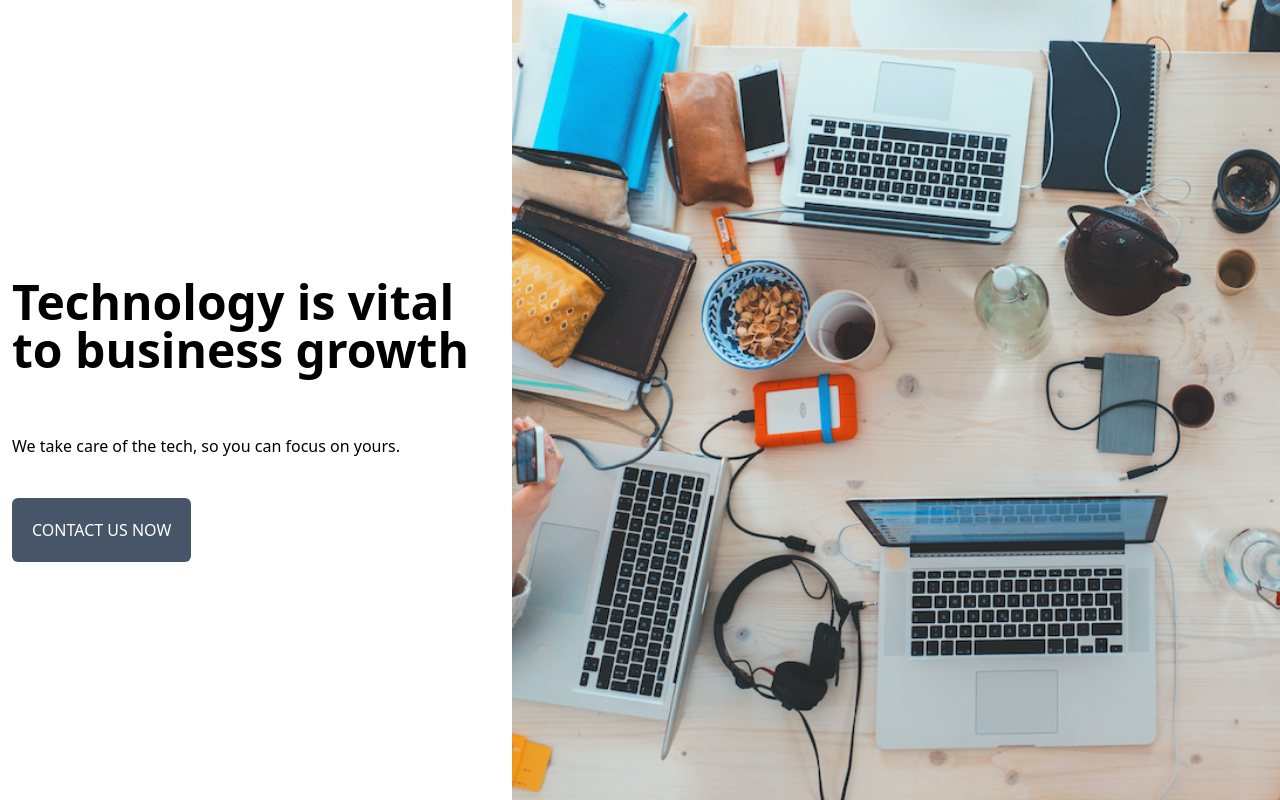
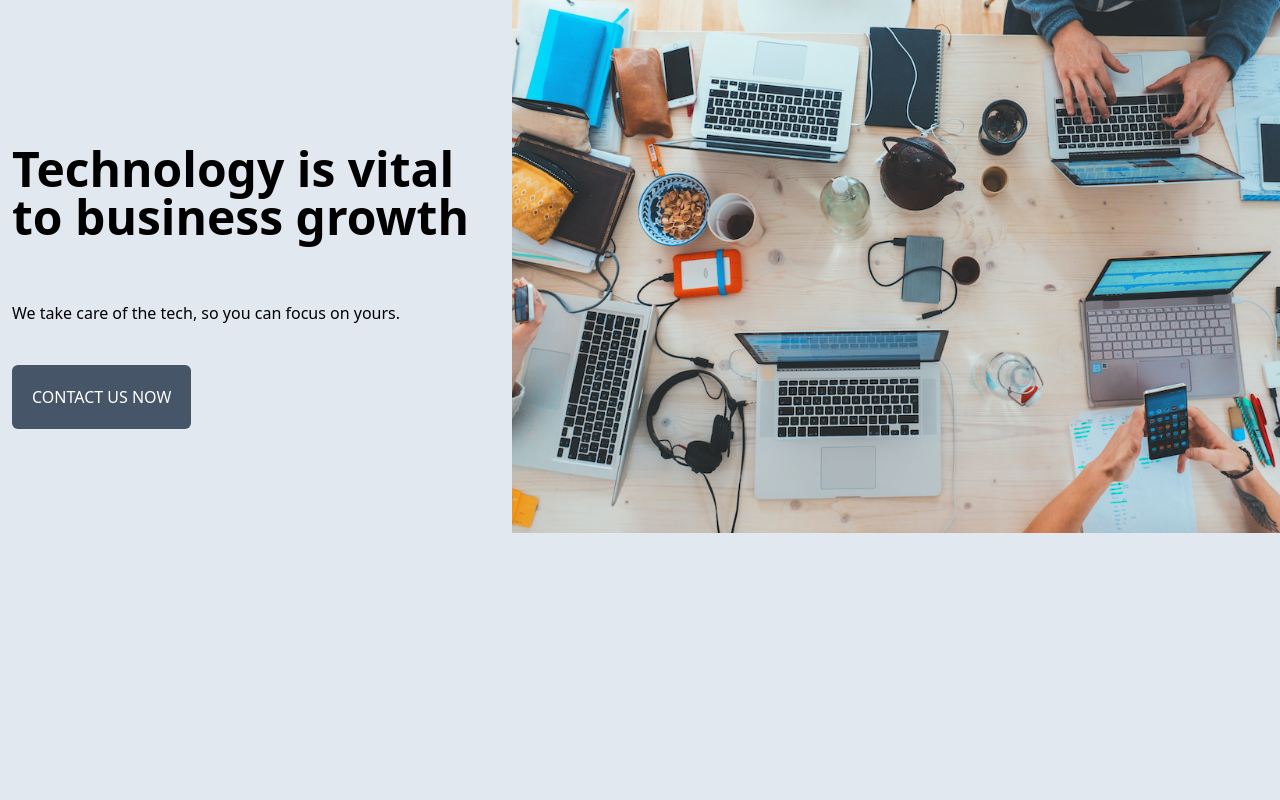
Before and after one commit to pixieworkspace/pixieworkspace.com, a Nuxt app: page / in a window 1280 px wide. Built offline with nearby package versions, Linux system fonts and the light colour scheme.

Commit message:
feat: shorten height with large screen

```diff
--- a/app.vue
+++ b/app.vue
@@ -1,9 +1,9 @@
 <template>
-  <div class="h-screen px">
+  <div class="h-screen px bg-slate-200">
     <div class="h-full flex flex-col justify-center hero text-white
     bg-cover
     md:items-stretch
-    lg:flex-row  lg:text-black lg:container lg:mx-auto
+    lg:h-2/3 lg:flex-row  lg:text-black lg:container lg:mx-auto
     ">
 
       <div class="text-center px-3
```
